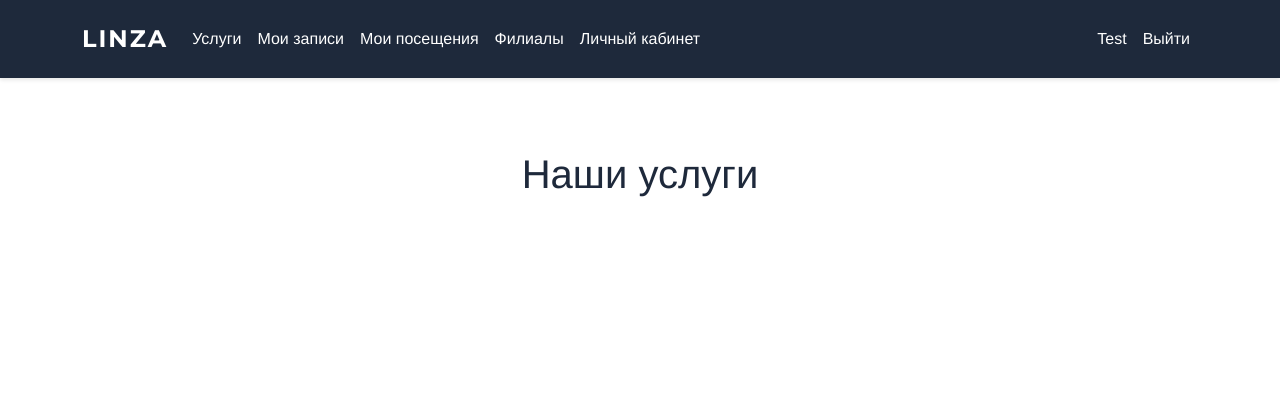
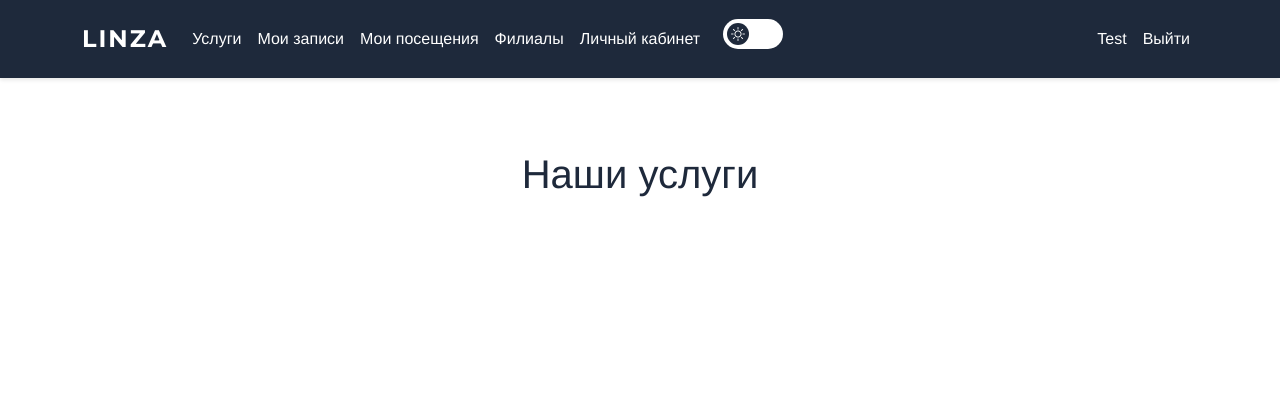
Before and after one commit to LlnZa/hair-salon, a Flask app: page / in a window 1280 px wide. Shown: the top 420 px of the page. Run offline with Flask 2, Linux system fonts and the light colour scheme; a user stored in the database is signed in; data comes from the database, SQL or seed files in the repository; data that the repository does not hold is empty; some libraries are stand-ins or nearby versions.

Commit message:
Update base.html

```diff
--- a/templates/base.html
+++ b/templates/base.html
@@ -1040,7 +1040,13 @@
             <a class="nav-link" href="{{ url_for('branches') }}">Филиалы</a>
         </li>
     {% endif %}
-</ul>
+                <div class="theme-switch">
+                  <input type="checkbox" id="theme-toggle">
+                  <span class="slider"></span>
+                  <i class="bi bi-sun"></i>
+                  <i class="bi bi-moon"></i>
+                </div>
+            </ul>
                 <ul class="navbar-nav">
                     {% if current_user.is_authenticated %}
                         <li class="nav-item">
```
